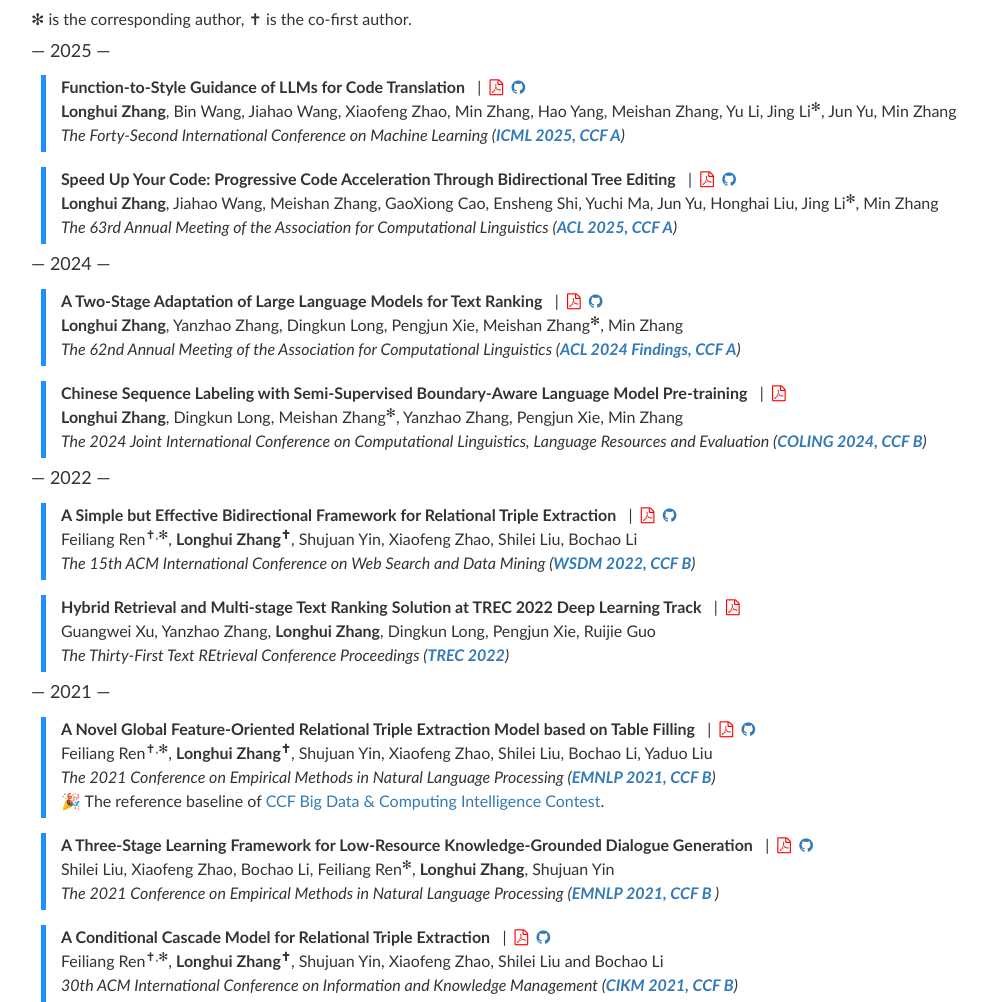
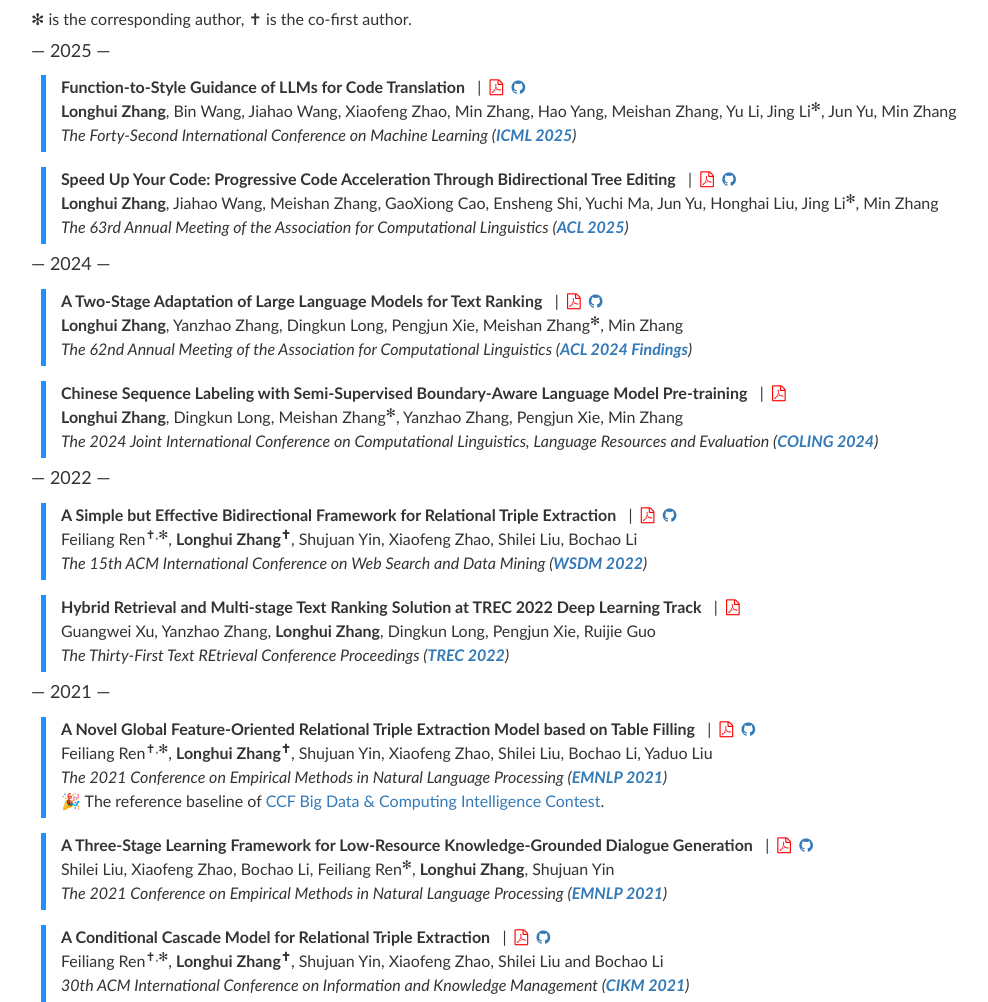
Before and after one commit to zlh-source/zlh-source.github.io, a plain HTML site: page index.html in a window 1280 px wide. Shown: the part 651-1653 px from the top of the page, without its empty margins (109-1097 px from the left). Drawn offline with nearby package versions, Linux system fonts and the light colour scheme.

Commit message:
Update index.html

```diff
--- a/index.html
+++ b/index.html
@@ -143,7 +143,7 @@
 						<br><strong>Longhui Zhang</strong>, Bin Wang, Jiahao Wang, Xiaofeng Zhao, Min Zhang, Hao Yang,
 						Meishan Zhang, Yu Li, Jing Li<sup>&#10043;</sup>, Jun Yu, Min Zhang<br>
 						<em>The Forty-Second International Conference on Machine Learning (<strong><a
-									href="https://icml.cc/virtual/2025/poster/44745">ICML 2025, CCF A</a></strong>)</em><br>
+									href="https://icml.cc/virtual/2025/poster/44745">ICML 2025</a></strong>)</em><br>
 					</p>
 				</div>
 			</div>
@@ -159,7 +159,7 @@
 						Yuchi Ma, Jun Yu, Honghai Liu,
 						Jing Li<sup>&#10043;</sup>, Min Zhang<br>
 						<em>The 63rd Annual Meeting of the Association for Computational Linguistics (<strong><a
-									href="https://2025.aclweb.org/">ACL 2025, CCF A</a></strong>)</em><br>
+									href="https://2025.aclweb.org/">ACL 2025</a></strong>)</em><br>
 					</p>
 				</div>
 			</div>
@@ -178,7 +178,7 @@
 							<br><strong>Longhui Zhang</strong>, Yanzhao Zhang, Dingkun Long, Pengjun Xie, Meishan
 							Zhang<sup>&#10043;</sup>, Min Zhang<br>
 							<em>The 62nd Annual Meeting of the Association for Computational Linguistics (<strong><a
-										href="https://2024.aclweb.org/">ACL 2024 Findings, CCF A</a></strong>)</em><br>
+										href="https://2024.aclweb.org/">ACL 2024 Findings</a></strong>)</em><br>
 						</p>
 					</div>
 				</div>
@@ -194,7 +194,7 @@
 							Zhang, Pengjun Xie, Min Zhang<br>
 							<em>The 2024 Joint International Conference on Computational Linguistics, Language Resources
 								and Evaluation (<strong><a href="https://lrec-coling-2024.org/">COLING
-										2024, CCF B</a></strong>)</em><br>
+										2024</a></strong>)</em><br>
 						</p>
 					</div>
 				</div>
@@ -212,7 +212,7 @@
 							<br>Feiliang Ren<sup>&#10013;,&#10043;</sup>, <strong>Longhui
 								Zhang<sup>&#10013;</sup></strong>, Shujuan Yin, Xiaofeng Zhao, Shilei Liu, Bochao Li<br>
 							<em>The 15th ACM International Conference on Web Search and Data Mining (<strong><a
-										href="http://www.wsdm-conference.org/2022/">WSDM 2022, CCF B</a></strong>)</em><br>
+										href="http://www.wsdm-conference.org/2022/">WSDM 2022</a></strong>)</em><br>
 						</p>
 					</div>
 				</div>
@@ -245,7 +245,7 @@
 								Zhang<sup>&#10013;</sup></strong>, Shujuan Yin, Xiaofeng Zhao, Shilei Liu, Bochao Li,
 							Yaduo Liu<br>
 							<em>The 2021 Conference on Empirical Methods in Natural Language Processing (<strong><a
-										href="https://2021.emnlp.org/">EMNLP 2021, CCF B</a></strong>)</em><br>
+										href="https://2021.emnlp.org/">EMNLP 2021</a></strong>)</em><br>
 							🎉 The reference baseline of <a href="https://www.datafountain.cn/competitions/584"
 								target="_blank">CCF Big Data & Computing Intelligence Contest</a>.
 						</p>
@@ -264,7 +264,7 @@
 							<br>Shilei Liu, Xiaofeng Zhao, Bochao Li, Feiliang Ren<sup>&#10043;</sup>, <strong>Longhui
 								Zhang</strong>, Shujuan Yin<br>
 							<em>The 2021 Conference on Empirical Methods in Natural Language Processing (<strong><a
-										href="https://2021.emnlp.org/">EMNLP 2021, CCF B </a></strong>)</em><br>
+										href="https://2021.emnlp.org/">EMNLP 2021</a></strong>)</em><br>
 						</p>
 					</div>
 				</div>
@@ -282,7 +282,7 @@
 								Zhang<sup>&#10013;</sup></strong>, Shujuan Yin, Xiaofeng Zhao, Shilei Liu and Bochao
 							Li<br>
 							<em>30th ACM International Conference on Information and Knowledge Management (<strong><a
-										href="https://www.cikm2021.org/">CIKM 2021, CCF B</a></strong>)</em><br>
+										href="https://www.cikm2021.org/">CIKM 2021</a></strong>)</em><br>
 						</p>
 					</div>
 				</div>
@@ -298,7 +298,7 @@
 							Shujuan Yin, Xiaofeng Zhao, and Feiliang Ren<sup>&#10043;</sup><br>
 							<em>The 9th CCF International Conference on Natural Language Processing and Chinese
 								Computing (<strong><a href="http://tcci.ccf.org.cn/conference/2021/">NLPCC
-										2021, CCF C</a></strong>)</em><br>
+										2021</a></strong>)</em><br>
 						</p>
 					</div>
 				</div>
```
